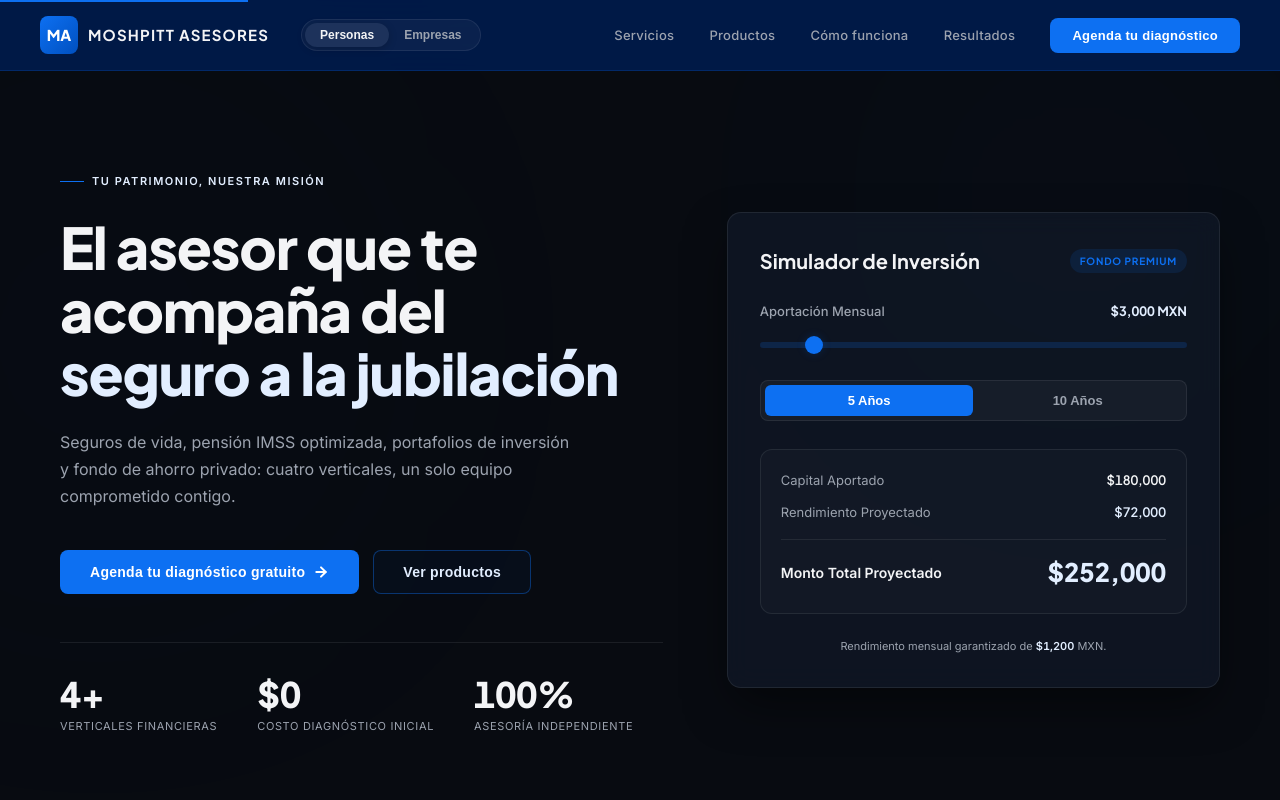
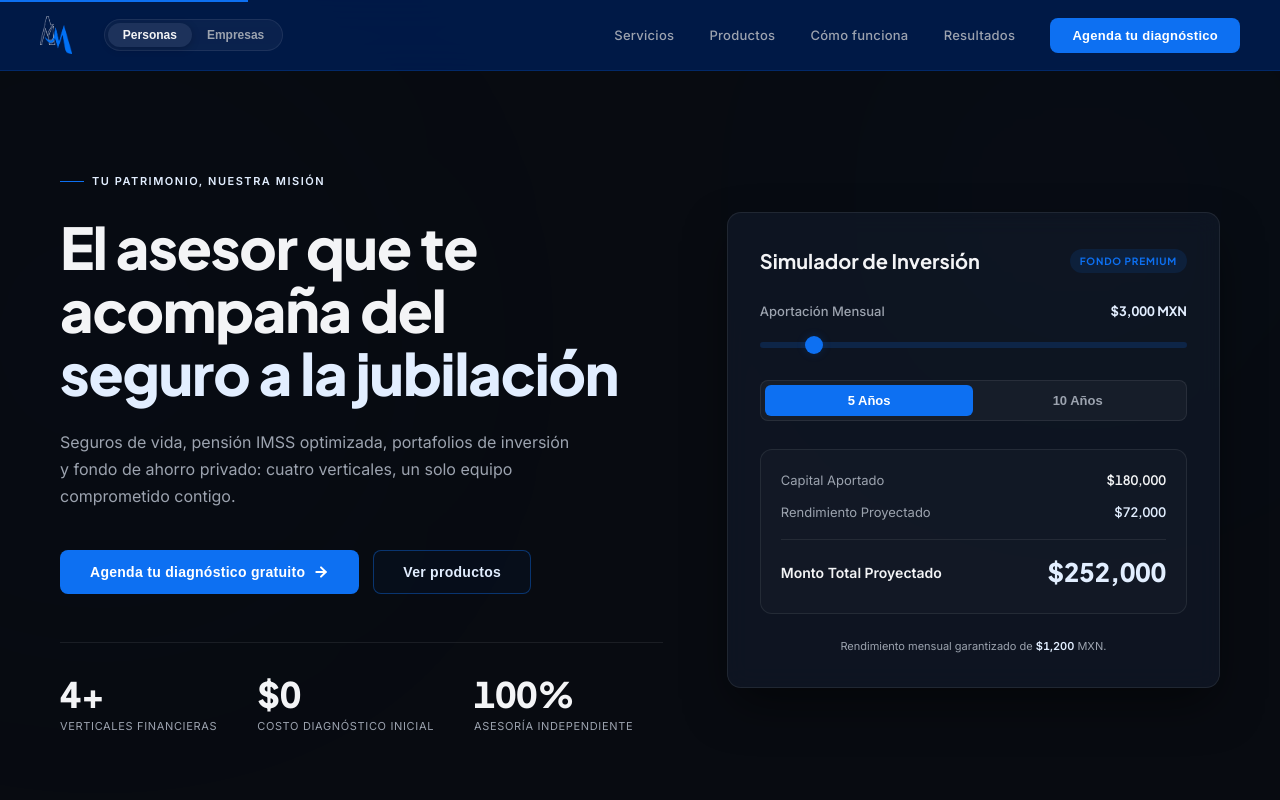
Before and after one commit to B4sicPruebas/MOSHPITTASESORES, a plain HTML site: page index.html in a window 1280 px wide. Shown: the top 800 px of the page. Drawn offline with Linux system fonts and the light colour scheme.

Commit message:
Actualizar logotipo genérico de cabecera por logotipo oficial Logo-cabecera-mospin.png

```diff
--- a/index.html
+++ b/index.html
@@ -86,12 +86,12 @@
   }
   .nav-left { display: flex; align-items: center; gap: 2rem; }
   .nav-logo { display: flex; align-items: center; gap: 10px; text-decoration: none; }
-  .nav-logo-icon {
-    width: 38px; height: 38px; background: linear-gradient(135deg, var(--blue) 0%, #0050C0 100%); border-radius: 8px;
-    display: flex; align-items: center; justify-content: center;
-    font-family: var(--font-display); color: #fff; font-size: 15px; font-weight: 800;
-  }
-  .nav-logo-text { font-family: var(--font-display); font-size: 15px; font-weight: 700; letter-spacing: 0.08em; color: var(--text-primary); }
+  .nav-logo-img {
+    height: 38px;
+    width: auto;
+    object-fit: contain;
+    display: block;
+  }
 
   /* Segment Selector (Actinver-inspired) */
   .segment-selector {
@@ -929,8 +929,7 @@
 <nav>
   <div class="nav-left">
     <a href="#inicio" class="nav-logo" aria-label="Moshpitt Asesores Inicio">
-      <div class="nav-logo-icon">MA</div>
-      <span class="nav-logo-text">MOSHPITT ASESORES</span>
+      <img src="./imagenes/Logo-cabecera-mospin.png" alt="Moshpitt Asesores" class="nav-logo-img" />
     </a>
     <div class="segment-selector" role="radiogroup" aria-label="Segmento de Asesoría">
       <button class="segment-btn active" role="radio" aria-checked="true" onclick="selectSegment(this)">Personas</button>
```
Also changed, not shown: imagenes/Logo-cabecera-mospin.png (added).
